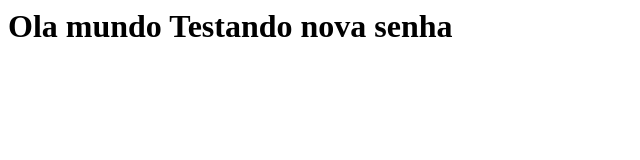
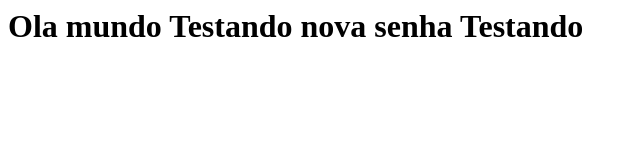
Before and after one commit to dhyonynha/Projetonovo, a plain HTML site: page index.html in a window 1280 px wide. Shown: the whole page, without its empty margins (0-640 px from the left). Drawn offline with Linux system fonts and the light colour scheme.

Commit message:
Alteracao feita agora
DDD

```diff
--- a/index.html
+++ b/index.html
@@ -1,4 +1,4 @@
 <html>
 
-<h1>Ola mundo Testando nova senha</h1>
+<h1>Ola mundo Testando nova senha Testando</h1>
 </html>
```
